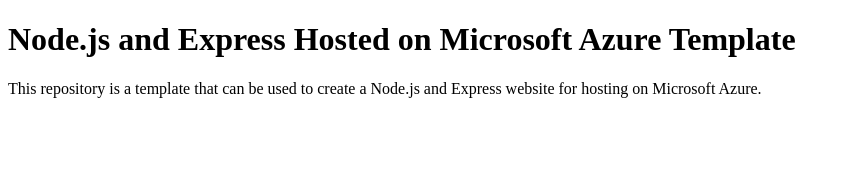
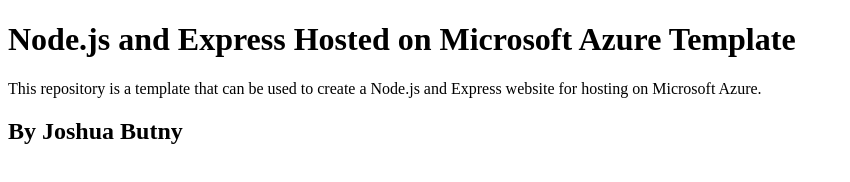
Before and after one commit to JobuBoju/node-js-on-azure-test, a website: page client/index.html in a window 1280 px wide. Shown: the whole page, without its empty margins (0-850 px from the left). Drawn offline with Linux system fonts and the light colour scheme.

Commit message:
Update index.html

```diff
--- a/client/index.html
+++ b/client/index.html
@@ -7,5 +7,7 @@
 	<h1>Node.js and Express Hosted on Microsoft Azure Template</h1>
 	<p>This repository is a template that can be used to create a Node.js and Express website for hosting on Microsoft
 	Azure.</p>
+
+	<h2>By Joshua Butny</h2>
 </body>
 </html>
--- a/package.json
+++ b/package.json
@@ -9,6 +9,6 @@
         "start": "node index.js"
     },
     "dependencies": {
-        "express": "^4.18.1"
+        "express": "^4.21.0"
     }
 }
```
Also changed, not shown: 1 other file.
